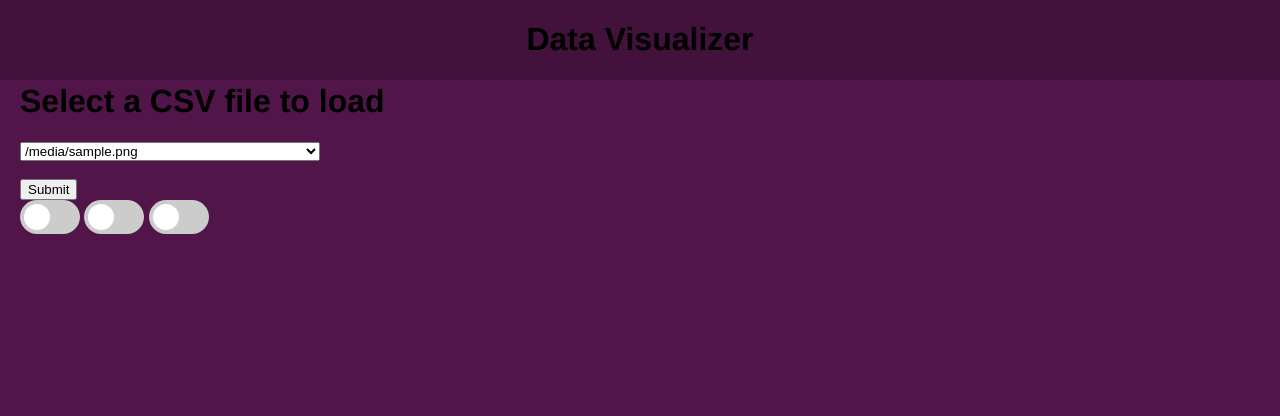
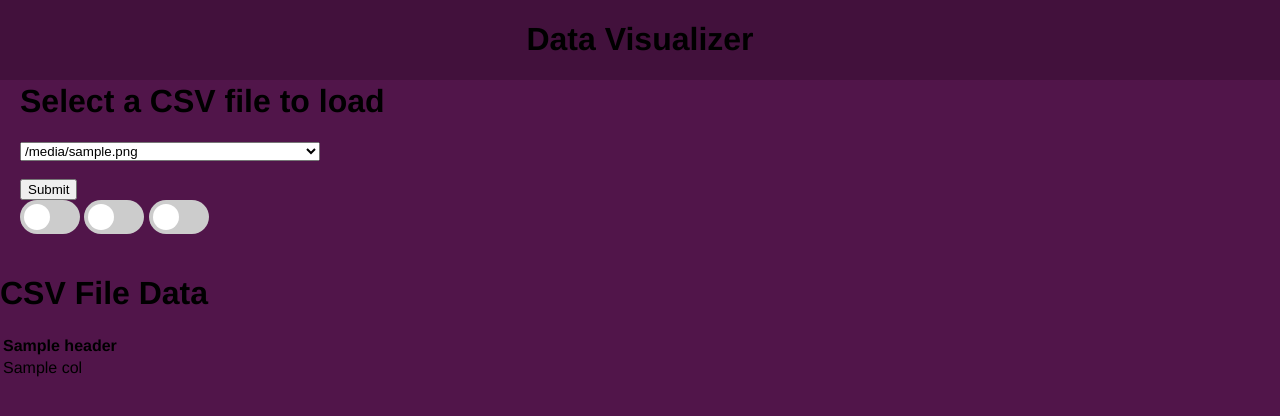
Before and after one commit to AAMOHA06/Prototype, a Flask app: template app/templates/index.html in a window 1280 px wide. Shown: the top 416 px of the page. Run offline with Flask 2, Linux system fonts and the light colour scheme; the template is opened without the code that fills it: most values are stand-ins (such as "Sample title", 1, 10 or a date in 2020).

Commit message:
Changed data to partial view

```diff
--- a/app/templates/index.html
+++ b/app/templates/index.html
@@ -38,6 +38,9 @@
             </label>
         </div>
     </div>
+    <div class="col-9">
+        {% include '_data.html' %}
+    </div>
 </body>
 
 </html>
--- a/app/views.py
+++ b/app/views.py
@@ -20,4 +20,4 @@ def proceed():
         data = pd.read_csv(file_path)
         headers = data.columns.tolist()
         rows = data.values.tolist()
-        return render_template('data.html', headers=headers, rows=rows)
+        return render_template('index.html', headers=headers, rows=rows)
```
Also changed, not shown: app/templates/_data.html (renamed from app/templates/data.html).
